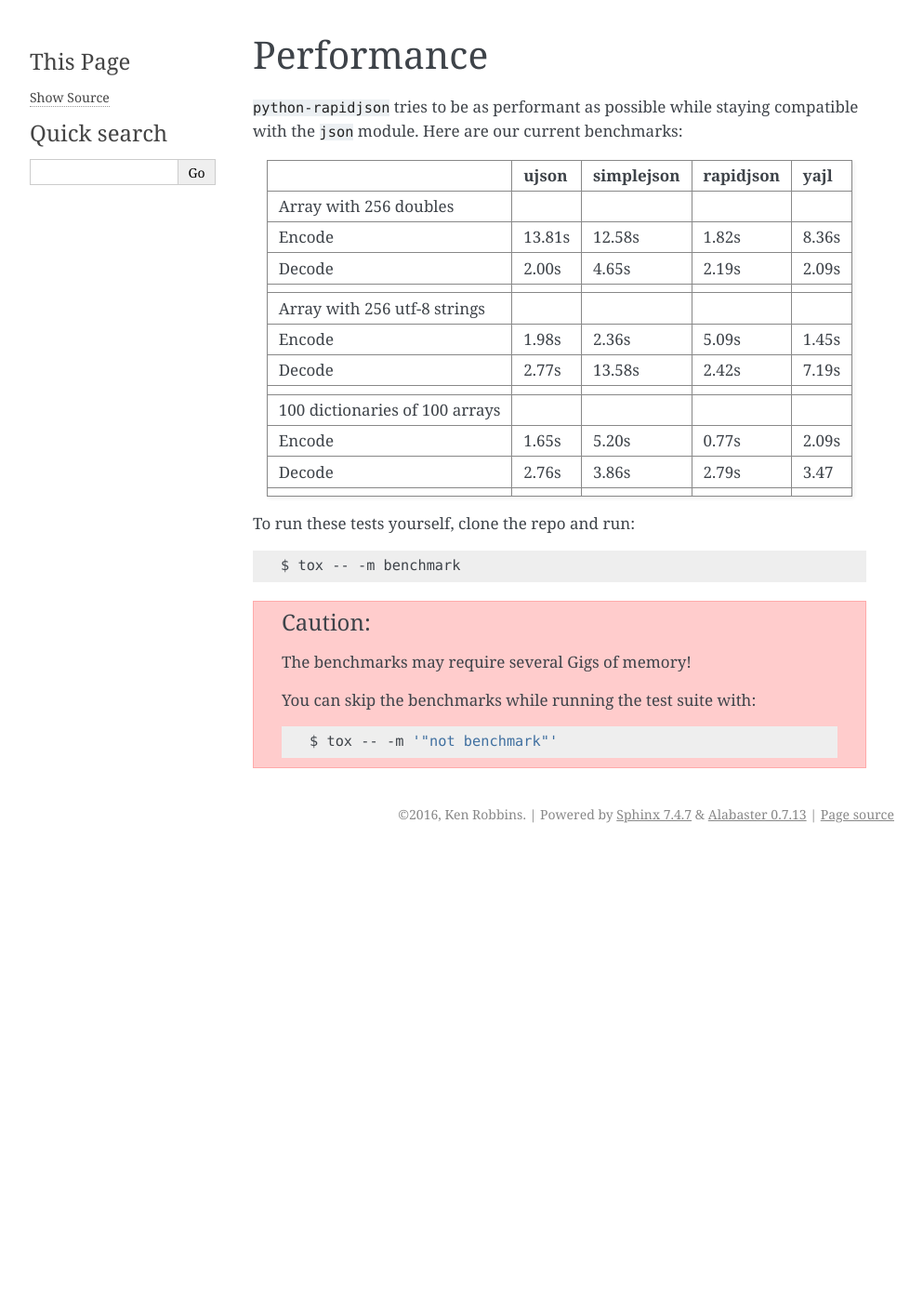
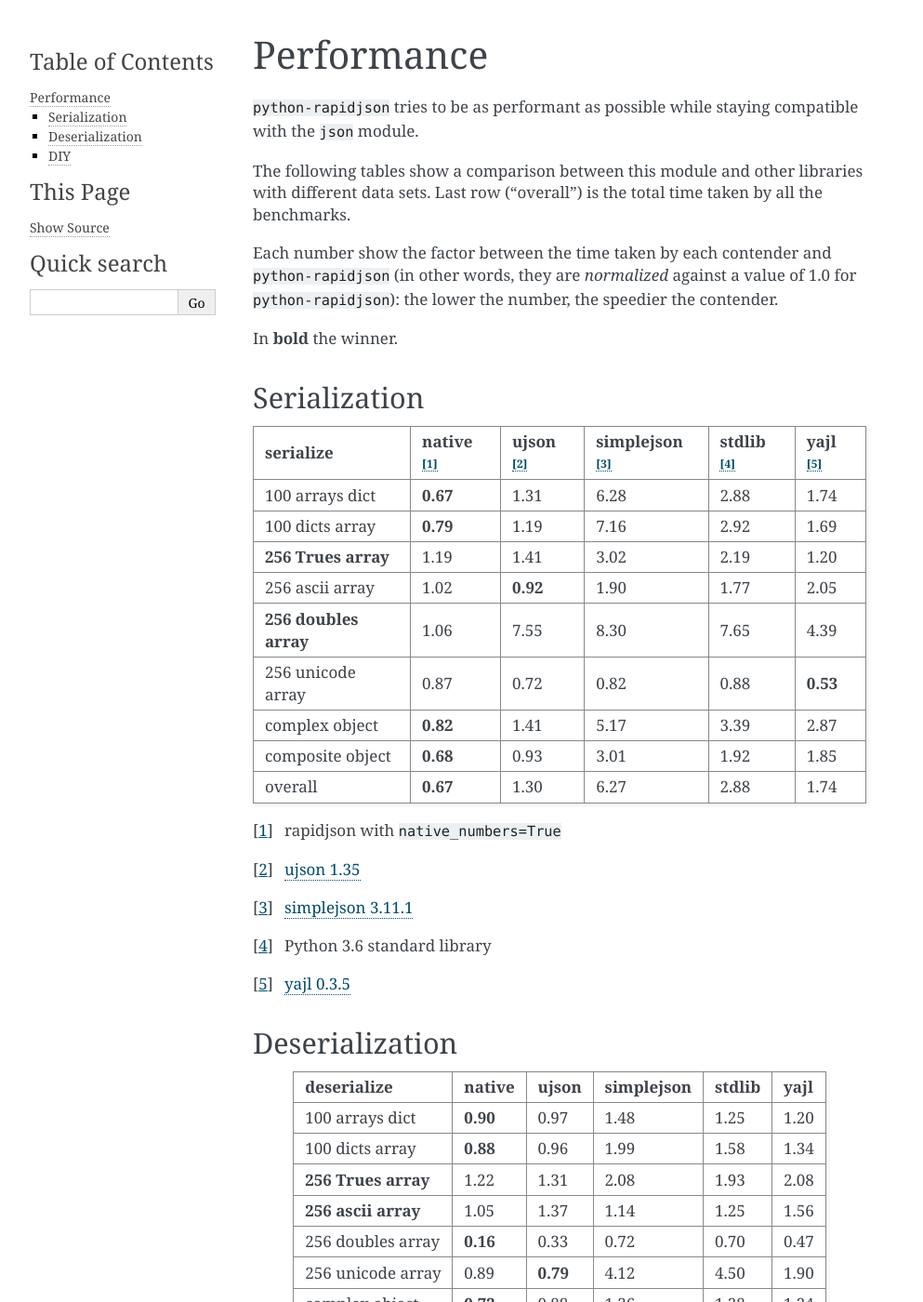
Before and after one commit to python-rapidjson/python-rapidjson, a Sphinx documentation site: the page built from docs/benchmarks.rst, in a window 1280 px wide and 1400 px high. Shown: the whole window at 93% size, without its empty margins (148-1141 px from the left). Built offline with Sphinx 7.4.7, drawn with Linux system fonts in a browser that asks for light colours; some of the changed text lies outside the part shown.

Commit message:
Update benchmark tables

```diff
--- a/benchmark-tables.py
+++ b/benchmark-tables.py
@@ -18,7 +18,7 @@ assert len(CONTENDERS) == len(S_HEADERS) == len(D_HEADERS)
 
 FOOTNOTES = ['rapidjson with ``native_numbers=True``',
              '`ujson 1.35 <https://pypi.python.org/pypi/ujson/1.35>`__',
-             '`simplejson 3.10.0 <https://pypi.python.org/pypi/simplejson/3.10.0>`__',
+             '`simplejson 3.11.1 <https://pypi.python.org/pypi/simplejson/3.11.1>`__',
              'Python 3.6 standard library',
              '`yajl 0.3.5 <https://pypi.python.org/pypi/yajl/0.3.5>`__']
 
--- a/docs/benchmarks.rst
+++ b/docs/benchmarks.rst
@@ -2,49 +2,113 @@
  Performance
 =============
 
-``python-rapidjson`` tries to be as performant as possible while staying compatible with the
-``json`` module.  Here are our current benchmarks:
+``python-rapidjson`` tries to be as performant as possible while staying
+compatible with the ``json`` module.
 
-+-----------------------------------------+--------+------------+------------+-----------+
-|                                         | ujson  | simplejson | rapidjson  | yajl      |
-+=========================================+========+============+============+===========+
-|Array with 256 doubles                   |        |            |            |           |
-+-----------------------------------------+--------+------------+------------+-----------+
-| Encode                                  | 13.81s | 12.58s     | 1.82s      | 8.36s     |
-+-----------------------------------------+--------+------------+------------+-----------+
-| Decode                                  | 2.00s  | 4.65s      | 2.19s      | 2.09s     |
-+-----------------------------------------+--------+------------+------------+-----------+
-|                                         |        |            |            |           |
-+-----------------------------------------+--------+------------+------------+-----------+
-| Array with 256 utf-8 strings            |        |            |            |           |
-+-----------------------------------------+--------+------------+------------+-----------+
-| Encode                                  | 1.98s  | 2.36s      | 5.09s      | 1.45s     |
-+-----------------------------------------+--------+------------+------------+-----------+
-| Decode                                  | 2.77s  | 13.58s     | 2.42s      | 7.19s     |
-+-----------------------------------------+--------+------------+------------+-----------+
-|                                         |        |            |            |           |
-+-----------------------------------------+--------+------------+------------+-----------+
-|100 dictionaries of 100 arrays           |        |            |            |           |
-+-----------------------------------------+--------+------------+------------+-----------+
-| Encode                                  | 1.65s  | 5.20s      | 0.77s      | 2.09s     |
-+-----------------------------------------+--------+------------+------------+-----------+
-| Decode                                  | 2.76s  | 3.86s      | 2.79s      | 3.47      |
-+-----------------------------------------+--------+------------+------------+-----------+
-|                                         |        |            |            |           |
-+-----------------------------------------+--------+------------+------------+-----------+
+The following tables show a comparison between this module and other libraries
+with different data sets.  Last row (“overall”) is the total time taken by all
+the benchmarks.
+
+Each number show the factor between the time taken by each contender and
+``python-rapidjson`` (in other words, they are *normalized* against a value of
+1.0 for ``python-rapidjson``): the lower the number, the speedier the
+contender.
+
+In **bold** the winner.
+
+
+Serialization
+-------------
+
++-----------------------+-----------------+-----------------+-----------------+-----------------+-----------------+
+|       serialize       |   native [1]_   |   ujson [2]_    | simplejson [3]_ |   stdlib [4]_   |    yajl [5]_    |
++=======================+=================+=================+=================+=================+=================+
+|    100 arrays dict    |    **0.67**     |      1.31       |      6.28       |      2.88       |      1.74       |
++-----------------------+-----------------+-----------------+-----------------+-----------------+-----------------+
+|    100 dicts array    |    **0.79**     |      1.19       |      7.16       |      2.92       |      1.69       |
++-----------------------+-----------------+-----------------+-----------------+-----------------+-----------------+
+|  **256 Trues array**  |      1.19       |      1.41       |      3.02       |      2.19       |      1.20       |
++-----------------------+-----------------+-----------------+-----------------+-----------------+-----------------+
+|    256 ascii array    |      1.02       |    **0.92**     |      1.90       |      1.77       |      2.05       |
++-----------------------+-----------------+-----------------+-----------------+-----------------+-----------------+
+| **256 doubles array** |      1.06       |      7.55       |      8.30       |      7.65       |      4.39       |
++-----------------------+-----------------+-----------------+-----------------+-----------------+-----------------+
+|   256 unicode array   |      0.87       |      0.72       |      0.82       |      0.88       |    **0.53**     |
++-----------------------+-----------------+-----------------+-----------------+-----------------+-----------------+
+|    complex object     |    **0.82**     |      1.41       |      5.17       |      3.39       |      2.87       |
++-----------------------+-----------------+-----------------+-----------------+-----------------+-----------------+
+|   composite object    |    **0.68**     |      0.93       |      3.01       |      1.92       |      1.85       |
++-----------------------+-----------------+-----------------+-----------------+-----------------+-----------------+
+|        overall        |    **0.67**     |      1.30       |      6.27       |      2.88       |      1.74       |
++-----------------------+-----------------+-----------------+-----------------+-----------------+-----------------+
+
+.. [1] rapidjson with ``native_numbers=True``
+.. [2] `ujson 1.35 <https://pypi.python.org/pypi/ujson/1.35>`__
+.. [3] `simplejson 3.11.1 <https://pypi.python.org/pypi/simplejson/3.11.1>`__
+.. [4] Python 3.6 standard library
+.. [5] `yajl 0.3.5 <https://pypi.python.org/pypi/yajl/0.3.5>`__
+
+
+Deserialization
+---------------
+
++-----------------------+------------+------------+------------+------------+------------+
+|      deserialize      |   native   |   ujson    | simplejson |   stdlib   |    yajl    |
++=======================+============+============+============+============+============+
+|    100 arrays dict    |  **0.90**  |    0.97    |    1.48    |    1.25    |    1.20    |
++-----------------------+------------+------------+------------+------------+------------+
+|    100 dicts array    |  **0.88**  |    0.96    |    1.99    |    1.58    |    1.34    |
++-----------------------+------------+------------+------------+------------+------------+
+|  **256 Trues array**  |    1.22    |    1.31    |    2.08    |    1.93    |    2.08    |
++-----------------------+------------+------------+------------+------------+------------+
+|  **256 ascii array**  |    1.05    |    1.37    |    1.14    |    1.25    |    1.56    |
++-----------------------+------------+------------+------------+------------+------------+
+|   256 doubles array   |  **0.16**  |    0.33    |    0.72    |    0.70    |    0.47    |
++-----------------------+------------+------------+------------+------------+------------+
+|   256 unicode array   |    0.89    |  **0.79**  |    4.12    |    4.50    |    1.90    |
++-----------------------+------------+------------+------------+------------+------------+
+|    complex object     |  **0.72**  |    0.88    |    1.36    |    1.28    |    1.24    |
++-----------------------+------------+------------+------------+------------+------------+
+|   composite object    |  **0.83**  |    0.85    |    1.94    |    1.43    |    1.26    |
++-----------------------+------------+------------+------------+------------+------------+
+|        overall        |  **0.90**  |    0.97    |    1.49    |    1.25    |    1.20    |
++-----------------------+------------+------------+------------+------------+------------+
+
+
+DIY
+---
 
 To run these tests yourself, clone the repo and run:
 
-.. code-block:: shell
+.. code-block:: bash
 
-   $ tox -- -m benchmark
+   $ tox -e py36 -- -m benchmark --compare-other-engines
 
-.. caution::
+Without the option ``--compare-other-engines`` it will focus only on
+``RapidJSON``.  This is particularly handy coupled with the `compare past
+runs`__ functionality of ``pytest-benchmark``:
 
-   The benchmarks may require several Gigs of memory!
+.. code-block:: bash
 
-   You can skip the benchmarks while running the test suite with:
+   $ tox -e py36 -- -m benchmark --benchmark-autosave
+   # hack, hack, hack!
+   $ tox -e py36 -- -m benchmark --benchmark-compare=0001
 
-   .. code-block:: shell
+   ----------------------- benchmark 'deserialize': 18 tests ------------------------
+   Name (time in us)                                                            Min…
+   ----------------------------------------------------------------------------------
+   test_loads[rapidjson-256 Trues array] (NOW)                         5.2320 (1.0)…
+   test_loads[rapidjson-256 Trues array] (0001)                        5.4180 (1.04)…
+   …
 
-      $ tox -- -m '"not benchmark"'
+To reproduce the tables above, use the option ``--benchmark-json`` so that the
+the results are written in the specified filename the run the
+``benchmark-tables.py`` script giving that filename as the only argument:
+
+.. code-block:: bash
+
+   $ tox -e py36 -- -m benchmark --compare-other-engines --benchmark-json=comparison.json
+   $ python3 benchmark-tables.py comparison.json
+
+
+__ http://pytest-benchmark.readthedocs.org/en/latest/comparing.html
--- a/requirements-test.txt
+++ b/requirements-test.txt
@@ -4,7 +4,7 @@ pytz
 readme-renderer
 
 # Keep in sync with benchmark-tables.py versions
-simplejson==3.10.0
+simplejson==3.11.1
 ujson==1.35
 yajl==0.3.5
 
```
Also changed, not shown: README.rst (+56 -48 lines).
